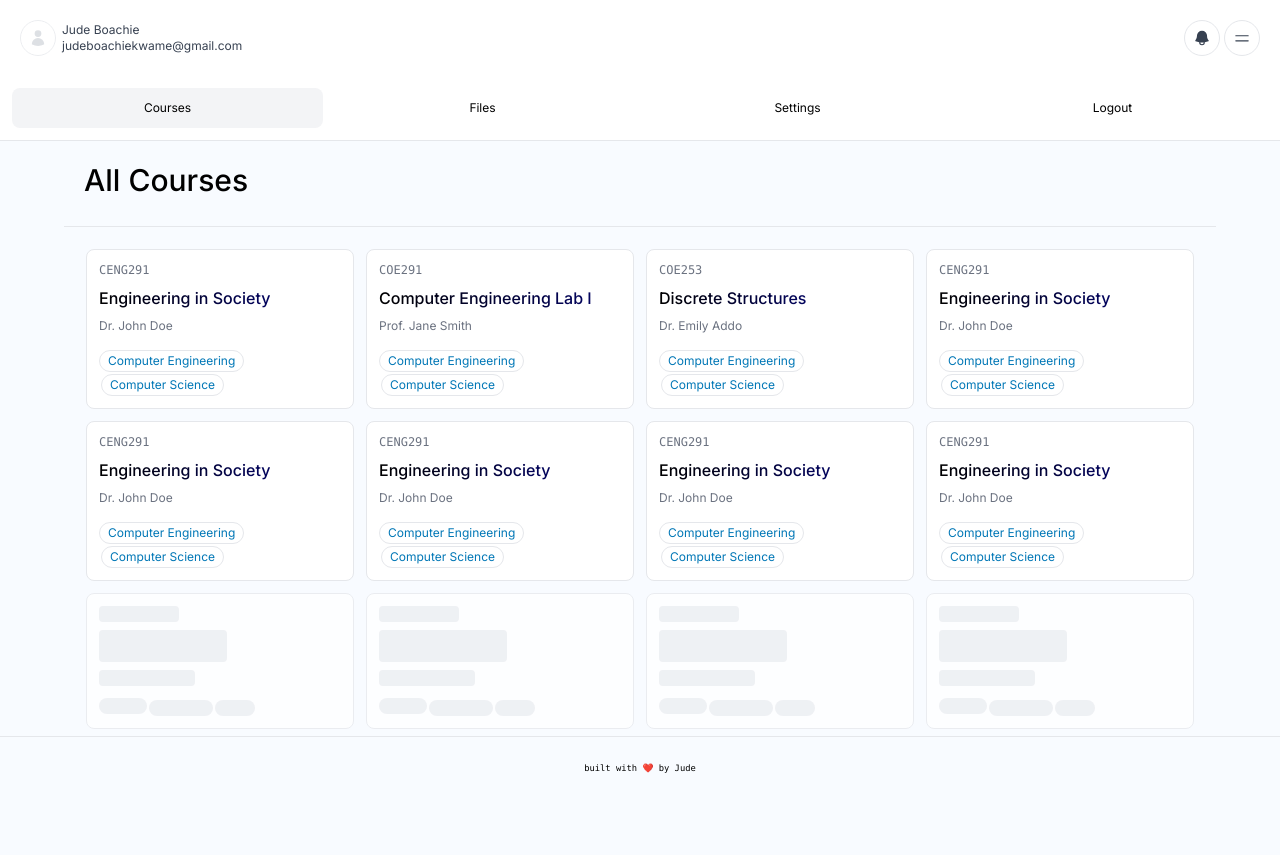
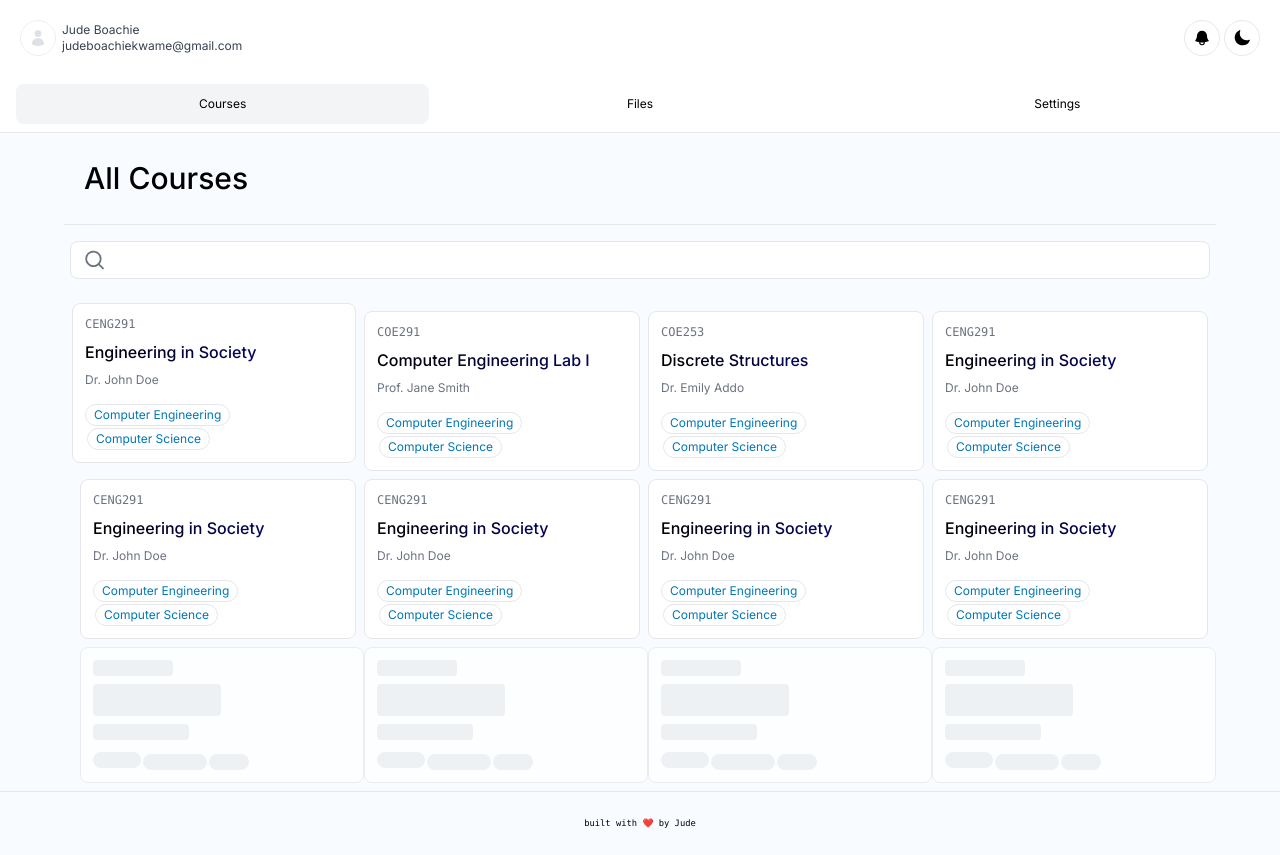
Before and after one commit to jdboachie/cbethub, a Next.js app: page / in a window 1280 px wide. Before the commit the page ends 800 px from the top, so only its background shows below. Built offline with nearby package versions, Linux system fonts and the light colour scheme.

Commit message:
slight update

```diff
--- a/app/page.tsx
+++ b/app/page.tsx
@@ -1,9 +1,10 @@
 'use client'
 
-import CourseCardSkeleton from '@/components/skeletons/CourseCardSkeleton'
-import CourseCard from '@/components/CourseCard'
+import Search from '@/components/Search'
 import NavBar from '@/components/NavBar'
 import PageTitle from '@/components/PageTitle'
+import CourseCard from '@/components/CourseCard'
+import CourseCardSkeleton from '@/components/skeletons/CourseCardSkeleton'
 
 import { fetchCourses } from '@/lib/_data'
 
@@ -25,7 +26,10 @@ const Home = () => {
             <PageTitle
                 title='All Courses'
             />
-            <div className="px-4 grid grid-cols-4 max-sm:grid-cols-1 max-md:grid-cols-3 max-lg:grid-cols-4">
+            <Search
+                className='my-0 mx-1.5'
+            />
+            <div className="w-full p-2 space-y-2 space-x-2 max-sm:space-x-0 grid grid-cols-4 max-sm:grid-cols-1 max-md:grid-cols-3 max-lg:grid-cols-4">
                 {courseData.map((course) => (
                     <CourseCard
                         key={course.courseCode}
--- a/components/CourseCard.tsx
+++ b/components/CourseCard.tsx
@@ -21,7 +21,7 @@ const CourseCard = (
     const [clicked, setClicked] = useState(false)
   return (
     <Link
-        className={`border w-fit max-sm:w-full rounded-lg dark:border-[#333] h-fit p-3 justify-end items-start flex flex-col space-y-2 m-1.5 cursor-pointer
+        className={`border w-fit max-sm:w-full rounded-lg dark:border-[#333] h-fit p-3 justify-end items-start flex flex-col space-y-2 cursor-pointer
                    hover:shadow-xl active:bg-transparent dark:bg-[#111] bg-white
                    transition duration-250 ease-in-out
                    ${clicked ? 'shadow-xl scale-105' : ''}`}
--- a/components/NavBar.tsx
+++ b/components/NavBar.tsx
@@ -4,7 +4,10 @@ import {
     Bars2Icon,
     BellIcon,
     XMarkIcon,
-    UserIcon
+    UserIcon,
+    SunIcon,
+    MoonIcon,
+    ArrowRightOnRectangleIcon,
 } from '@heroicons/react/24/solid'
 import Menu from '@/components/Menu'
 import NotificationArea from '@/components/NotificationArea'
@@ -61,11 +64,18 @@ const NavBar = () => {
                             />
                             ):(
                                 <BellIcon
-                                    className='w-9 h-9 rounded-full border dark:border-[#333] p-2 cursor-pointer text-gray-700 dark:text-[#eee]'
+                                    className='w-9 h-9 rounded-full border dark:border-[#333] p-2 cursor-pointer dark:text-[#eee]'
                                     onClick={handleBellButtonClick}
                                 />
                         )}
-                        {showMainMenu ? (
+                        <div
+                            className='hover:bg-gray-100 dark:hover:bg-blue-900 w-fit'
+                        >
+                            <MoonIcon
+                                className='w-9 h-9 border p-2 rounded-full'
+                            />
+                        </div>
+                        {/* {showMainMenu ? (
                                 <XMarkIcon
                                     className='w-9 h-9 rounded-full border border-red-600 dark:border-red-900 bg-red-300 dark:bg-red-500 p-2 cursor-pointer text-red-700 dark:text-red-900'
                                     onClick={handleMenuButtonClick}
@@ -75,11 +85,11 @@ const NavBar = () => {
                                     className='w-9 h-9 rounded-full border dark:border-[#333] p-2 cursor-pointer text-gray-700 dark:text-[#eee]'
                                     onClick={handleMenuButtonClick}
                                 />
-                        )}
+                        )} */}
                     </div>
                 </div>
             </div>
-            <div className='w-full p-3 border-b dark:border-b-[#333] text-center'>
+            <div className='w-full px-4 py-2 border-b dark:border-b-[#333] text-center'>
                 <ul className='flex space-x-1'>
                 <Link
                         href={'/'}
@@ -96,11 +106,13 @@ const NavBar = () => {
                         className={`${currentPath === '/settings' && 'bg-gray-100 dark:bg-blue-800'} p-3 rounded-lg text-xs hover:bg-gray-100 dark:hover:bg-blue-900 w-full`}>
                         Settings
                     </Link>
-                    <Link
+                    {/* <Link
                         href={'/logout'}
-                        className={`${currentPath === '/logout' && 'bg-gray-100 dark:bg-blue-800'} p-3 rounded-lg text-xs hover:bg-gray-100 dark:hover:bg-blue-900 w-full`}>
-                        Logout
-                    </Link>
+                        className={`${currentPath === '/logout' && 'bg-gray-100 dark:bg-blue-800'} hover:bg-gray-100 dark:hover:bg-blue-900 w-fit`}>
+                        <ArrowRightOnRectangleIcon
+                            className='w-9 h-9 border p-2 rounded-full'
+                        />
+                    </Link> */}
                 </ul>
             </div>
         </nav>
--- a/components/skeletons/CourseCardSkeleton.tsx
+++ b/components/skeletons/CourseCardSkeleton.tsx
@@ -2,7 +2,7 @@ import React from "react";
 
 const CourseCardSkeleton = () => {
   return (
-    <div className="border rounded-lg dark:border-[#333] w-50 h-fit p-3 justify-end items-start flex flex-col space-y-2 m-1.5 cursor-pointer bg-white dark:bg-[#111] animate-pulse">
+    <div className="border rounded-lg dark:border-[#333] w-full h-fit p-3 justify-end items-start flex flex-col space-y-2 cursor-pointer bg-white dark:bg-[#111] animate-pulse">
       <div className="bg-gray-200 dark:bg-gray-800 rounded h-4 w-20 animate-pulse" />
       <div className="bg-gray-200 dark:bg-gray-800 rounded h-8 w-32 animate-pulse" />
       <div className="bg-gray-200 dark:bg-gray-800 rounded h-4 w-24 animate-pulse" />
--- /dev/null
+++ b/spaghetti.js
@@ -0,0 +1 @@
+if (localStorage.theme === 'dark' || ())
```
